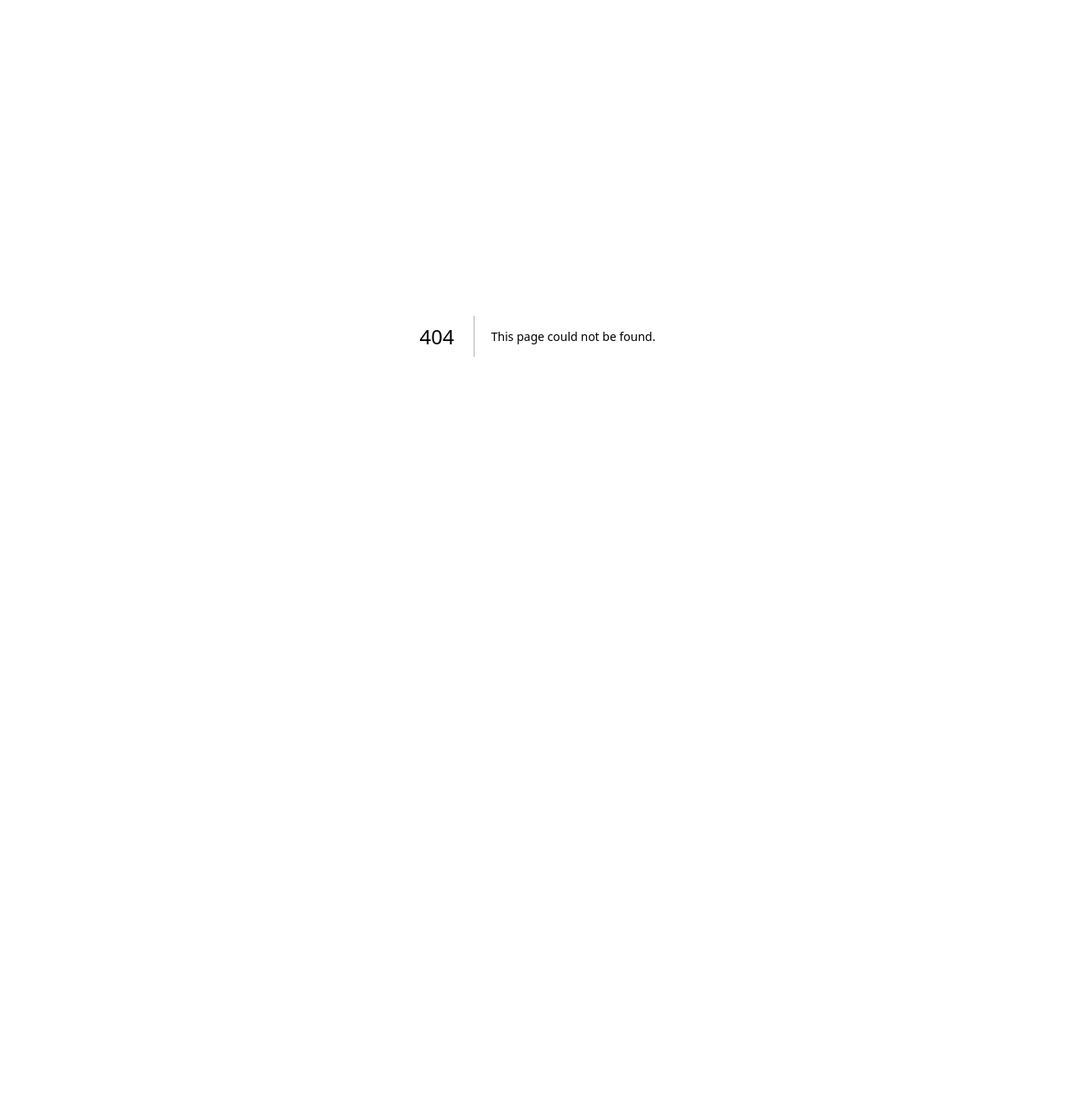
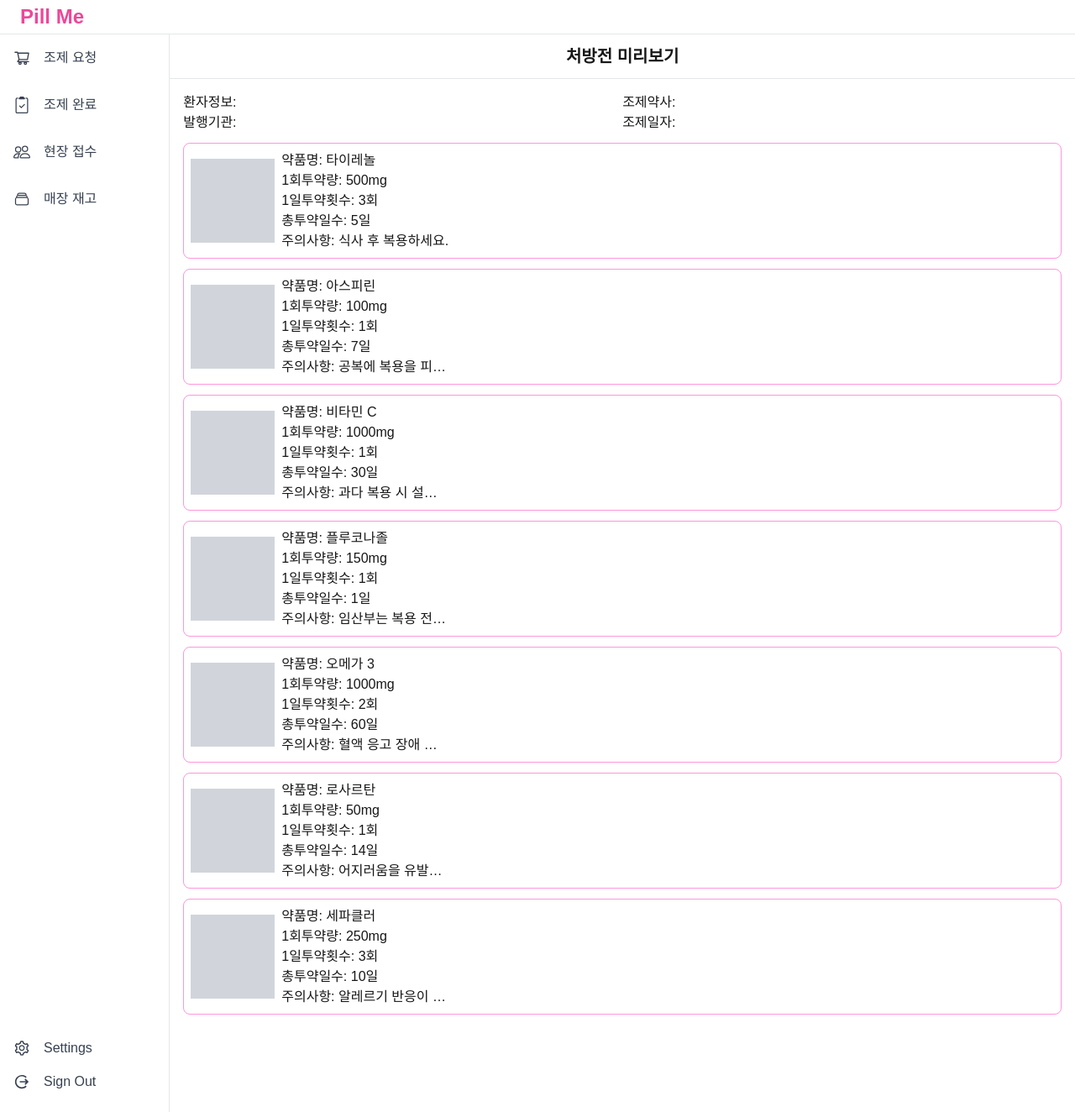
Before and after one commit to dldnlee/pillme, a Next.js app: page /pharmacy in a window 1280 px wide. Before the commit this address had no page. Shown: the whole page at 84% size. Before the commit the page ends 800 px from the top, so only its background shows below. Built offline with nearby package versions, Linux system fonts and the light colour scheme.

Commit message:
[Feat] - Basic Layout for pharmacy added

```diff
--- /dev/null
+++ b/app/components/ListItem.tsx
@@ -0,0 +1,24 @@
+interface ListItemProps {
+  name: string;
+  oneDayAmount: string;
+  oneDayFreq: string;
+  medPeriod: string;
+  caution: string;
+}
+
+const ListItem = ({name, oneDayAmount, oneDayFreq, medPeriod, caution} : ListItemProps) => {
+  return (
+    <div className="flex items-center justify-start w-full p-2 gap-2 border border-primary rounded-lg">
+      <div className="size-[100px] flex-shrink-0 flex bg-gray-300"></div>
+      <div className="flex flex-col w-full">
+        <p>약품명: {name}</p>
+        <p>1회투약량: {oneDayAmount}</p>
+        <p>1일투약횟수: {oneDayFreq}</p>
+        <p>총투약일수: {medPeriod}</p>
+        <p className="truncate w-[200px]">주의사항: {caution}</p>
+      </div>
+    </div>
+  )
+}
+
+export default ListItem;
--- /dev/null
+++ b/app/components/RootStyle.tsx
@@ -0,0 +1,21 @@
+'use client'
+import { usePathname } from "next/navigation"
+
+
+export default function RootStyle({children} : {children: React.ReactNode}) {
+  const pathname = usePathname();
+
+  if(pathname.includes("/pharmacy")) {
+    return (
+      <div className="h-full w-full">
+        {children}
+      </div>
+    )
+  } else {
+    return (
+      <div className="mx-auto max-w-[500px] h-dvh overflow-y-auto bg-white no-scrollbar relative">
+        {children}
+    </div>
+    )
+  }
+}
--- a/app/layout.tsx
+++ b/app/layout.tsx
@@ -1,5 +1,6 @@
 import type { Metadata, Viewport } from "next";
 import localFont from "next/font/local";
+import RootStyle from "./components/RootStyle";
 import "./globals.css";
 
 const geistSans = localFont({
@@ -33,9 +34,9 @@ export default function RootLayout({
       <body
         className={`${geistSans.variable} ${geistMono.variable}`}
       >
-        <div className="mx-auto max-w-[500px] h-dvh overflow-y-auto bg-white no-scrollbar relative">
+        <RootStyle>
           {children}
-        </div>
+        </RootStyle>
       </body>
     </html>
   );
--- a/app/orderinfo/completed/[id]/page.tsx
+++ b/app/orderinfo/completed/[id]/page.tsx
@@ -2,6 +2,8 @@
 import React from "react";
 import { useRouter } from "next/navigation";
 import { FiArrowLeft } from "react-icons/fi";
+import ListItem from "@/app/components/ListItem";
+
 
 const dummyMedicines = [
   {
@@ -55,30 +57,6 @@ const dummyMedicines = [
   },
 ];
 
-interface ListItemProps {
-  name: string;
-  oneDayAmount: string;
-  oneDayFreq: string;
-  medPeriod: string;
-  caution: string;
-}
-
-const ListItem = ({name, oneDayAmount, oneDayFreq, medPeriod, caution} : ListItemProps) => {
-  return (
-    <div className="flex items-center justify-start w-full p-2 gap-2 border border-primary rounded-lg">
-      <div className="size-[100px] flex-shrink-0 flex bg-gray-300"></div>
-      <div className="flex flex-col w-full">
-        <p>약품명: {name}</p>
-        <p>1회투약량: {oneDayAmount}</p>
-        <p>1일투약횟수: {oneDayFreq}</p>
-        <p>총투약일수: {medPeriod}</p>
-        <p className="truncate w-[200px]">주의사항: {caution}</p>
-      </div>
-    </div>
-  )
-}
-
-
 
 const ListDetailsPage: React.FC = () => {
   const router = useRouter();
--- /dev/null
+++ b/app/pharmacy/completed/page.tsx
@@ -0,0 +1,22 @@
+// app/pharmacist/completed/page.tsx
+const CompletedPage: React.FC = () => {
+  return (
+    <div>
+      <h1 className="text-xl font-bold mb-4">조제 완료 처방전</h1>
+      {/* Add content for this page */}
+      <div className="grid grid-cols-3 gap-4">
+        {[1, 2, 3].map((item) => (
+          <div key={item} className="border rounded-lg p-4 bg-white shadow-sm">
+            <p>약품명: Sample Drug {item}</p>
+            <p>1회 투약량: 500mg</p>
+            <p>1일 투약횟수: 3회</p>
+            <p>총 투약일수: 7일</p>
+            <p>※ 주의사항: Sample Caution</p>
+          </div>
+        ))}
+      </div>
+    </div>
+  );
+};
+
+export default CompletedPage;
--- /dev/null
+++ b/app/pharmacy/components/Sidebar.tsx
@@ -0,0 +1,62 @@
+// components/Sidebar.tsx
+'use client'
+import React from "react";
+import Link from "next/link";
+import { AiOutlineShoppingCart, AiOutlineSetting } from "react-icons/ai";
+import { BsClipboard2Check, BsPeople } from "react-icons/bs";
+import { HiOutlineRectangleStack } from "react-icons/hi2";
+import { IoMdLogOut } from "react-icons/io";
+import { usePathname } from "next/navigation";
+
+const Sidebar: React.FC = () => {
+  const pathname = usePathname();
+
+
+  return (
+    <div className="w-60 max-h-full bg-white flex flex-col flex-grow justify-between border-e">
+      {/* Navigation */}
+      <nav className="">
+        <ul className="">
+          <li>
+            <Link href="/pharmacist/orders" className="p-4 hover:bg-gray-200 flex items-center gap-4 text-gray-700 hover:text-pink-500">
+              <AiOutlineShoppingCart size={20} />
+              조제 요청
+            </Link>
+          </li>
+          <li>
+            <Link href="/pharmacist/completed" className="p-4 hover:bg-gray-200 flex items-center gap-4 text-gray-700 hover:text-pink-500">
+              <BsClipboard2Check size={20} />
+              조제 완료
+            </Link>
+          </li>
+          <li>
+            <Link href="/pharmacist/pickup" className="p-4 hover:bg-gray-200 flex items-center gap-4 text-gray-700 hover:text-pink-500">
+              <BsPeople size={20} />
+              현장 접수
+            </Link>
+          </li>
+          <li>
+            <Link href="/pharmacist/inventory" className="p-4 hover:bg-gray-200 flex items-center gap-4 text-gray-700 hover:text-pink-500">
+              <HiOutlineRectangleStack size={20} />
+              매장 재고
+            </Link>
+          </li>
+        </ul>
+      </nav>
+
+      {/* Footer */}
+      <div className="px-4 pb-6 space-y-4">
+        <Link href="/settings" className="flex items-center gap-4 text-gray-700 hover:text-pink-500">
+          <AiOutlineSetting size={20} />
+          Settings
+        </Link>
+        <button className="flex items-center gap-4 text-gray-700 hover:text-pink-500">
+          <IoMdLogOut size={20} />
+          Sign Out
+        </button>
+      </div>
+    </div>
+  );
+};
+
+export default Sidebar;
--- /dev/null
+++ b/app/pharmacy/layout.tsx
@@ -0,0 +1,28 @@
+// app/pharmacist/layout.tsx
+import React from "react";
+import Sidebar from "./components/Sidebar";
+import "@/app/globals.css";
+
+const PharmacistLayout = ({ children }: { children: React.ReactNode }) => {
+  return (
+    <div className="">
+      {/* Global Header */}
+      <div className="top-0 bg-white w-full border-b px-6 py-1 text-2xl font-bold text-pink-500">
+        Pill Me
+      </div>
+
+      {/* Main Body */}
+      <div className="flex flex-grow h-full w-full">
+        {/* Sidebar */}
+        <Sidebar />
+
+        {/* Main Content */}
+        <div className="w-full overflow-y-auto bg-gray-50">
+          {children}
+        </div>
+      </div>
+    </div>
+  );
+};
+
+export default PharmacistLayout;
--- /dev/null
+++ b/app/pharmacy/orders/page.tsx
@@ -0,0 +1,11 @@
+// app/pharmacist/orders/page.tsx
+const OrdersPage: React.FC = () => {
+  return (
+    <div>
+      <h1 className="text-xl font-bold mb-4">조제 요청</h1>
+      {/* Add content for this page */}
+    </div>
+  );
+};
+
+export default OrdersPage;
--- /dev/null
+++ b/app/pharmacy/page.tsx
@@ -0,0 +1,98 @@
+// app/pharmacist/orders/page.tsx
+'use client'
+import ListItem from "../components/ListItem";
+
+
+const dummyMedicines = [
+  {
+    name: "타이레놀",
+    oneDayAmount: "500mg",
+    oneDayFreq: "3회",
+    medPeriod: "5일",
+    caution: "식사 후 복용하세요.",
+  },
+  {
+    name: "아스피린",
+    oneDayAmount: "100mg",
+    oneDayFreq: "1회",
+    medPeriod: "7일",
+    caution: "공복에 복용을 피하세요.",
+  },
+  {
+    name: "비타민 C",
+    oneDayAmount: "1000mg",
+    oneDayFreq: "1회",
+    medPeriod: "30일",
+    caution: "과다 복용 시 설사를 유발할 수 있습니다.",
+  },
+  {
+    name: "플루코나졸",
+    oneDayAmount: "150mg",
+    oneDayFreq: "1회",
+    medPeriod: "1일",
+    caution: "임산부는 복용 전에 의사와 상담하세요.",
+  },
+  {
+    name: "오메가 3",
+    oneDayAmount: "1000mg",
+    oneDayFreq: "2회",
+    medPeriod: "60일",
+    caution: "혈액 응고 장애 환자는 주의하세요.",
+  },
+  {
+    name: "로사르탄",
+    oneDayAmount: "50mg",
+    oneDayFreq: "1회",
+    medPeriod: "14일",
+    caution: "어지러움을 유발할 수 있으니 운전 시 주의하세요.",
+  },
+  {
+    name: "세파클러",
+    oneDayAmount: "250mg",
+    oneDayFreq: "3회",
+    medPeriod: "10일",
+    caution: "알레르기 반응이 나타나면 복용을 중단하세요.",
+  },
+];
+
+const PharmacyPage: React.FC = () => {
+
+
+  return (
+    <div className="bg-white overflow-x-hidden h-full">
+      <h1 className="sticky top-0 bg-white text-xl font-bold text-center border-b py-3">처방전 미리보기</h1>
+      <div className="w-full h-full bg-white">
+      <div className="p-4">
+        {/* Medication Info */}
+        <div className="w-full flex">
+          <div className="flex-grow">
+            <p>환자정보:</p>
+            <p>발행기관:</p>
+          </div>
+          <div className="flex-grow">
+            <p>조제약사:</p>
+            <p>조제일자:</p>
+          </div>
+        </div>
+        {/* Content */}
+        <div className="flex flex-col gap-y-3 py-3 pb-[100px]">
+          {
+            dummyMedicines.map((med, idx) => (
+              <ListItem
+              key={idx}
+              name={med.name}
+              oneDayAmount={med.oneDayAmount}
+              oneDayFreq={med.oneDayFreq}
+              medPeriod={med.medPeriod}
+              caution={med.caution}
+              />
+            ))
+          }
+        </div>
+      </div>
+    </div>
+    </div>
+  );
+};
+
+export default PharmacyPage;
```
Also changed, not shown: app/pharmacy/inventory/page.tsx (added), app/pharmacy/pickup/page.tsx (added).
